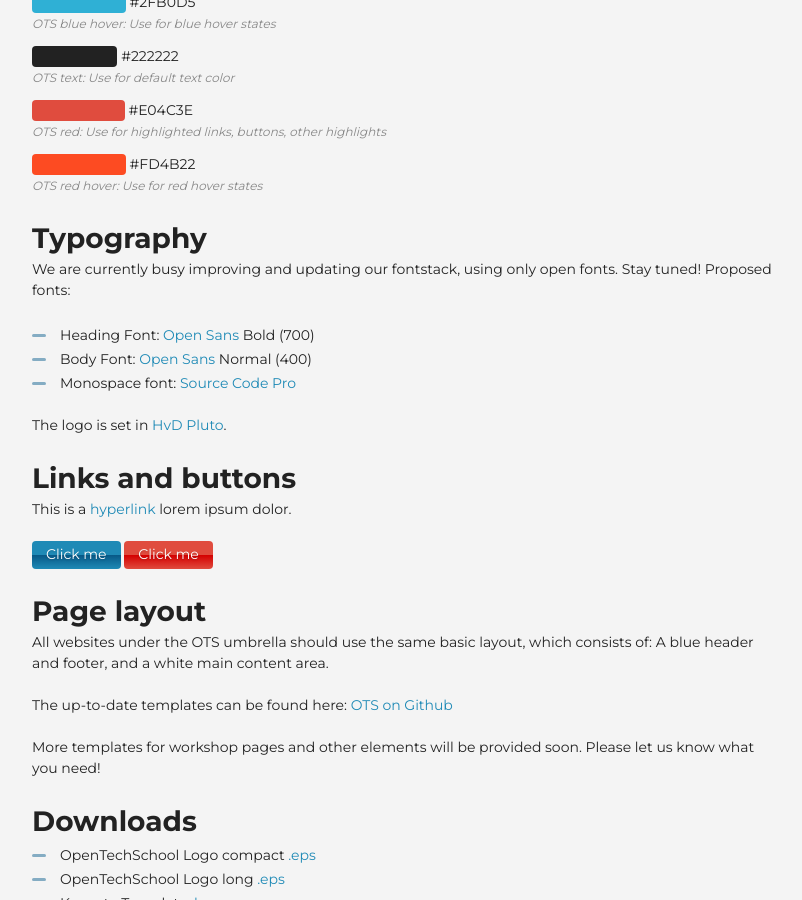
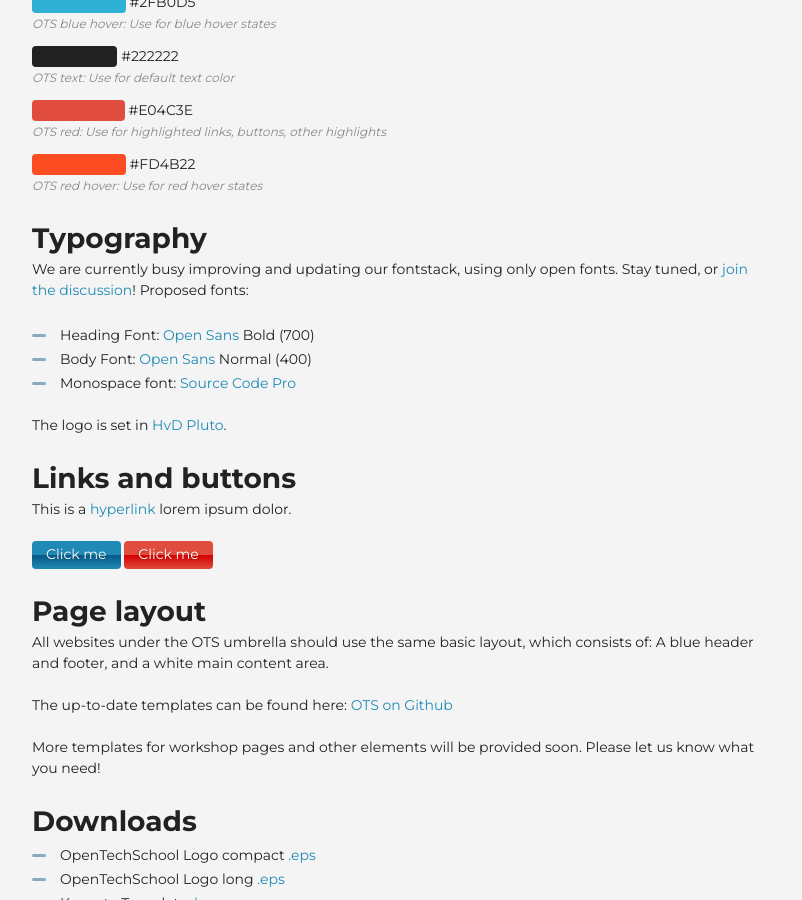
Before and after one commit to OpenTechSchool/www.opentechschool.org, a Jekyll site: the page built from handbooks/styles.html, in a window 1280 px wide and 900 px high, scrolled down 1247 px. Shown: the whole window, without its empty margins (238-1040 px from the left). Built offline with Jekyll 4.4.1, drawn with Linux system fonts in a browser that asks for light colours; nearby versions of some CDN libraries.

Commit message:
Add link to font discussion

```diff
--- a/handbooks/styles.html
+++ b/handbooks/styles.html
@@ -60,7 +60,7 @@
       <h2>Typography</h2>
 
       <p>
-        We are currently busy improving and updating our fontstack, using only open fonts. Stay tuned! Proposed fonts:
+        We are currently busy improving and updating our fontstack, using only open fonts. Stay tuned, or <a href="http://discourse.opentechschool.org/t/font-bikesheddding/104">join the discussion</a>! Proposed fonts:
       </p>
 
       <ul>
```
